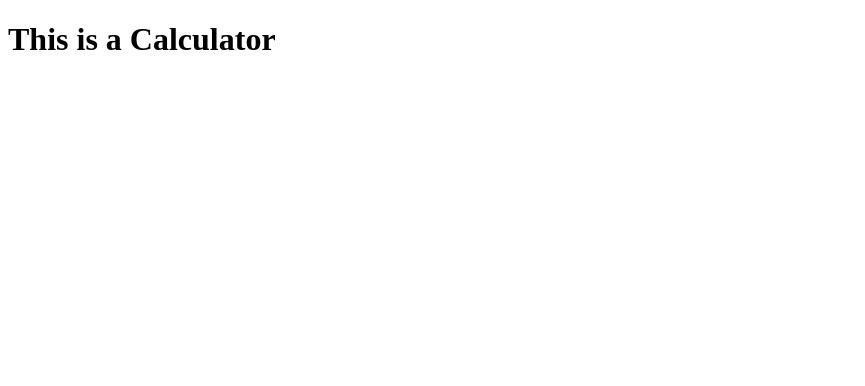
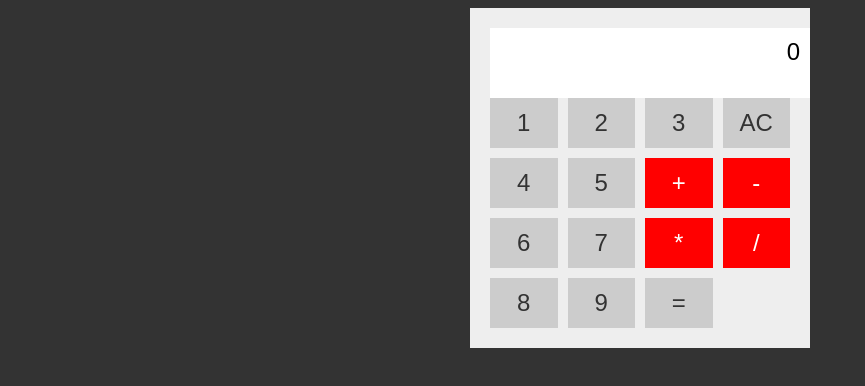
Before and after one commit to coder7475/Calculator, a website: page index.html in a window 1280 px wide. Shown: the whole page, without its empty margins (0-865 px from the left). Drawn offline with Linux system fonts and the light colour scheme.

Commit message:
feat: create a calculator user interface using html and css

```diff
--- /dev/null
+++ b/index.css
@@ -0,0 +1,47 @@
+/* CSS for the calculator */
+
+body {
+    font-family: sans-serif;
+    background-color: #333;
+}
+
+.calculator {
+    width: 300px;
+    margin: 0 auto;
+    padding: 20px;
+    background-color: #eee;
+}
+
+.display {
+    width: 100%;
+    height: 50px;
+    background-color: #fff;
+    text-align: right;
+    font-size: 24px;
+    padding: 10px;
+}
+
+.buttons {
+    display: grid;
+    grid-template-columns: repeat(4, 1fr);
+    gap: 10px;
+}
+
+button {
+    width: 100%;
+    height: 50px;
+    background-color: #ccc;
+    color: #333;
+    font-size: 24px;
+    border: none;
+    cursor: pointer;
+}
+
+button:hover {
+    background-color: #ddd;
+}
+
+.operator {
+    background-color: #f00;
+    color: #fff;
+}
--- a/index.html
+++ b/index.html
@@ -1,11 +1,31 @@
 <!DOCTYPE html>
 <html lang="en">
-<head>
-    <meta charset="UTF-8">
-    <meta name="viewport" content="width=device-width, initial-scale=1.0">
+  <head>
+    <meta charset="UTF-8" />
+    <meta name="viewport" content="width=device-width, initial-scale=1.0" />
     <title>Calculator</title>
-</head>
-<body>
-    <h1>This is a Calculator</h1>
-</body>
+    <link rel="stylesheet" href="index.css" />
+  </head>
+  <body>
+    <div class="calculator">
+      <div class="display">0</div>
+      <div class="buttons">
+        <button class="digit" value="1">1</button>
+        <button class="digit" value="2">2</button>
+        <button class="digit" value="3">3</button>
+        <button class="clear" value="C">AC</button>
+        <button class="digit" value="4">4</button>
+        <button class="digit" value="5">5</button>
+        <button class="operator" value="+">+</button>
+        <button class="operator" value="-">-</button>
+        <button class="digit" value="6">6</button>
+        <button class="digit" value="7">7</button>
+        <button class="operator" value="*">*</button>
+        <button class="operator" value="/">/</button>
+        <button class="digit" value="8">8</button>
+        <button class="digit" value="9">9</button>
+        <button class="equal" value="=">=</button>
+      </div>
+    </div>
+  </body>
 </html>
```
